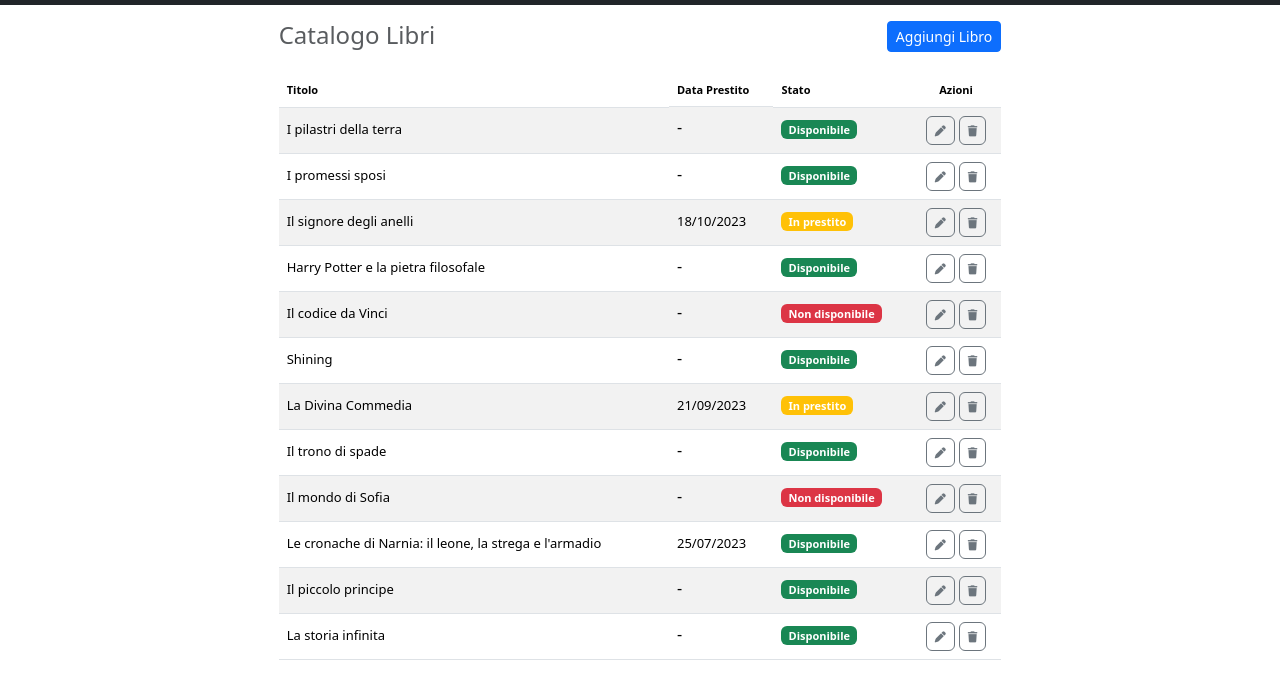
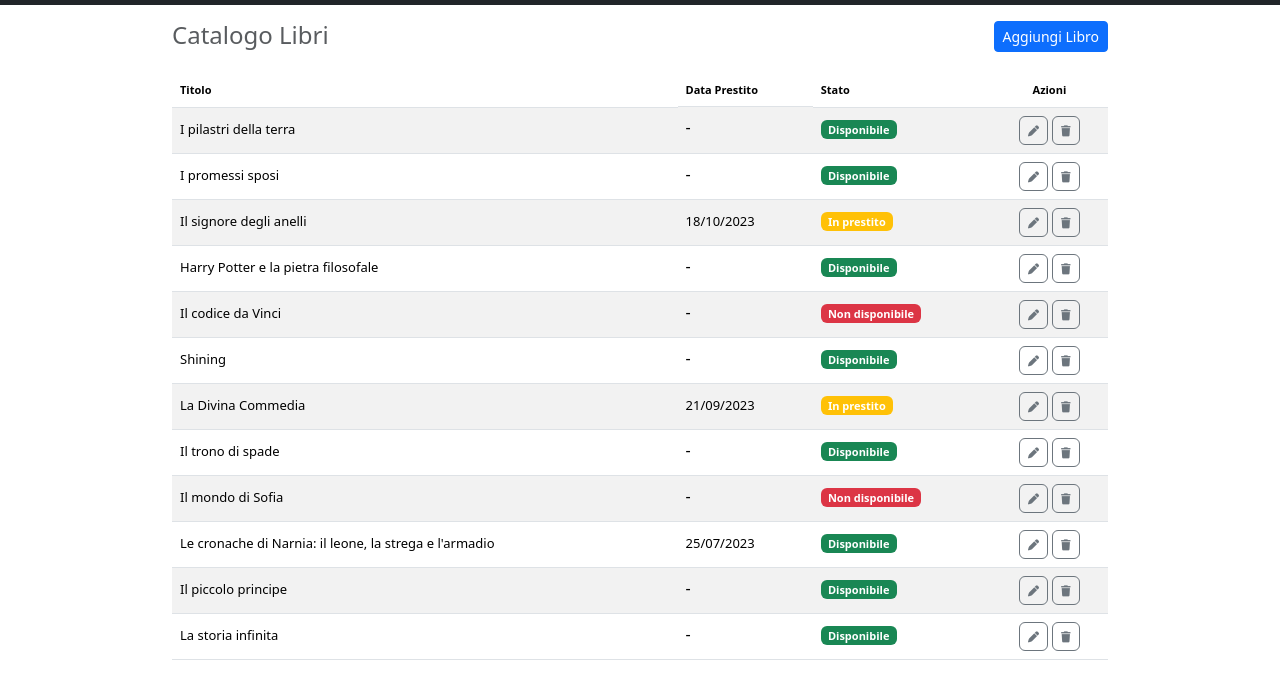
Before and after one commit to filippogiovannoni/html-css-bootstrap-dashboard, a plain HTML site: page index.html in a window 1280 px wide. Shown: the part 81-780 px from the top of the page. Drawn offline with nearby package versions, Linux system fonts and the light colour scheme.

Commit message:
fixed container

```diff
--- a/index.html
+++ b/index.html
@@ -51,7 +51,7 @@
 
 
     <main id="site_main">
-        <div class="container-fluid container-md col-lg-7">
+        <div class="container w-75">
             <div class="top py-3 d-flex justify-content-between">
                 <div class="catalog">
                     <h1 class="fs-4 text-muted">Catalogo Libri</h1>
```
